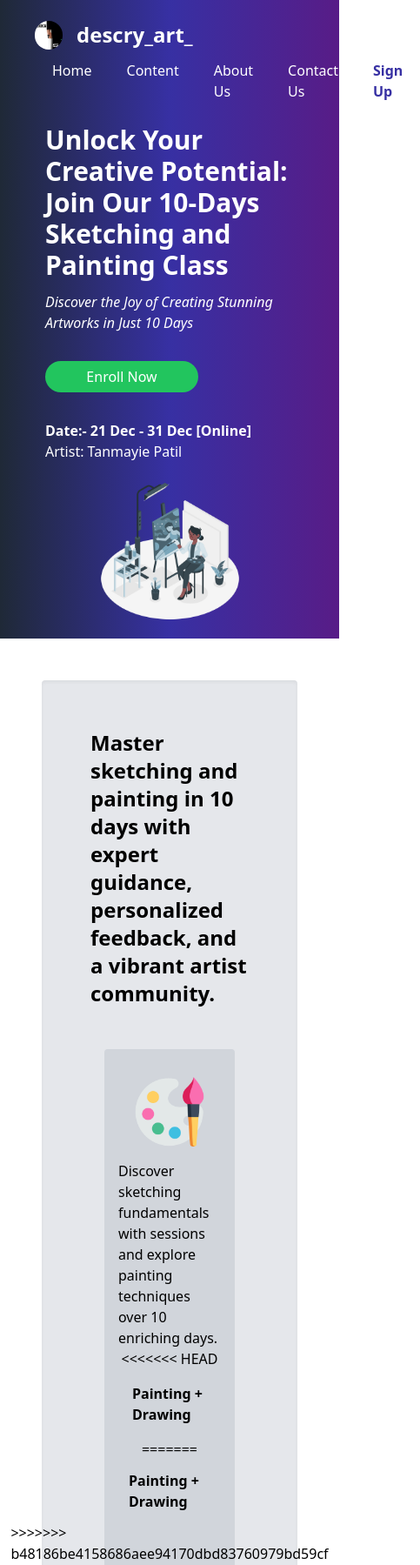
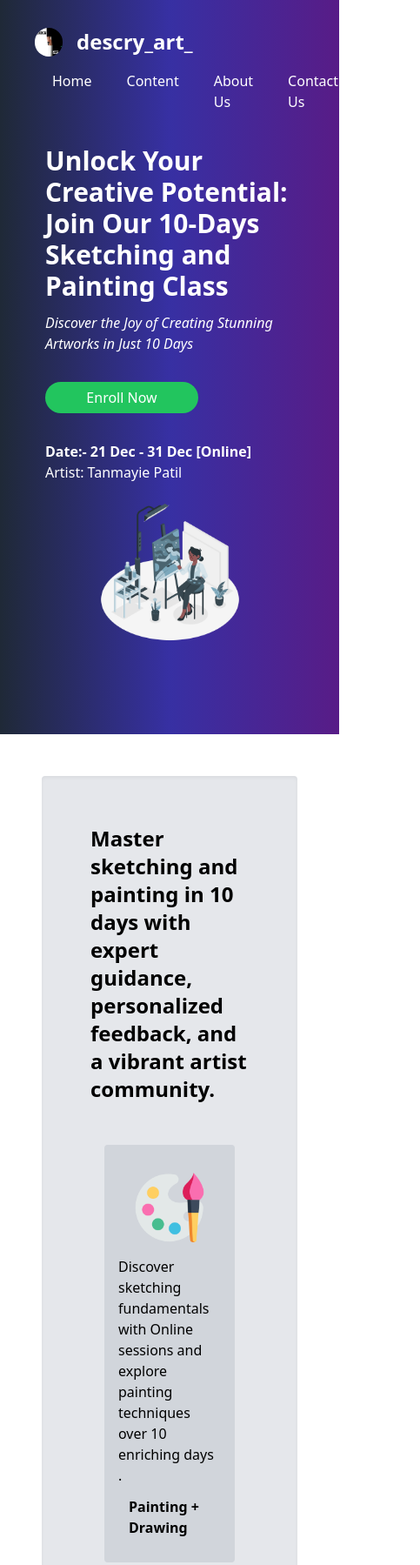
Before and after one commit to Tanmayie03/descry_art_, a plain HTML site: page index.html in a window 390 px wide. Shown: the top 1799 px of the page at 87% size, 483 px wide, since content can reach past the window. Drawn offline with nearby package versions, Linux system fonts and the light colour scheme.

Commit message:
some changes

```diff
--- a/index.html
+++ b/index.html
@@ -11,18 +11,18 @@
     <title>Fourth Day Practice</title>
 </head>
 <body >
-    <div class="bg-gradient-to-r from-gray-800 via-indigo-800 to-purple-900  text-white px-6 ">
-        <div class="navbar flex flex-col lg:flex-row space-y-3 lg:space-y-0 px-4 py-6 justify-between">
+    <div class="bg-gradient-to-r from-gray-800 via-indigo-800 to-purple-900  h-screen overflow-hidden text-white px-6 ">
+        <div class="navbar flex flex-col lg:flex-row space-y-3 lg:space-y-0 px-4 py-8 justify-between">
             <div class="flex flex-row"><img src="images/descry.jpg" class="w-8 rounded-full">
             <h1 class="px-4 font-bold text-2xl">descry_art_</h1>
             </div>
             <div>
                 <ul class="flex flex-row  ">
-                    <li class="px-5 border-transparent border-b-2 hover:border-black ">Home</li>
-                    <li class="px-5 border-transparent border-b-2 hover:border-white ">Content</li>
-                    <li class="px-5 border-transparent border-b-2 hover:border-white ">About Us</li>
-                    <li class="px-5 border-transparent border-b-2 hover:border-white ">Contact Us</li>
-                    <li class="px-5 rounded-full font-bold bg-white text-indigo-800 w-28 ">Sign Up</li>
+                    <li class="px-5 border-transparent border-b-2 hover:border-white py-1">Home</li>
+                    <li class="px-5 border-transparent border-b-2 hover:border-white py-1">Content</li>
+                    <li class="px-5 border-transparent border-b-2 hover:border-white py-1">About Us</li>
+                    <li class="px-5 border-transparent border-b-2 hover:border-white py-1">Contact Us</li>
+                    <li class="px-5 rounded-full font-bold bg-white text-indigo-800 w-28 py-1 ">Sign Up</li>
                 </ul>
             </div>
         </div>
@@ -36,7 +36,7 @@
                 <p class="font-light space-y-0 md:space-y-2  ">Artist: Tanmayie Patil</p>
 
             </div>
-            <img src="images/Restorer-amico.png" class="py-4 w-1/2  lg:w-5/12 transform hover:scale-90"  alt=""  >
+            <img src="images/Restorer-amico.png" class="py-4 w-1/2  lg:w-5/12  "  alt=""  >
         </div>
     </div>
 
@@ -48,12 +48,11 @@
                 <div>
                 <img src="/images/paint_1158164.png" alt="" width="80px"class="m-4">
                 </div>
-                <p>Discover sketching fundamentals with sessions and explore painting techniques over 10 enriching days.</p>
-<<<<<<< HEAD
-                <span class="font-bold m-4 ">Painting + Drawing</span>
-=======
-                <span class="font-bold m-3  ">Painting + Drawing</span>
->>>>>>> b48186be4158686aee94170dbd83760979bd59cf
+                <p>Discover sketching fundamentals with Online sessions and explore painting techniques over 10 enriching days .</p>
+
+                <span class="font-bold m-3 ">Painting + Drawing</span>
+
+
 
             </div>
             <div class="card w-full  lg:w-1/4 flex flex-col  items-center rounded bg-gray-300 bg-opacitiy-75 p-4 transform hover:scale-110">
@@ -99,7 +98,7 @@
         </div>
     </div>
 
-        <div class="about bg-indigo-900 text-white p-20 w-full">
+        <div class="about bg-indigo-900 text-white h-screen p-20 w-full">
             <h1 class="font-bold text-3xl p-4">ABOUT US</h1>
             <p class=" px-4">We are the passionate artist who are interseted to spread love through art. We are here to build you art skills and guide up your talent to up height.</p>
             <div class="members mx-3 my-6 p-9 flex flex-col lg:flex-row justify-between bg-indigo-800 bg-opacitiy-30 shadow-xl rounded-md">
@@ -113,7 +112,7 @@
             </div>
         </div>
 
-    <div class="w-full h-full p-12 " >
+    <div class="w-full h-full p-12 h-screen" >
         <div class="bg-gray-200 p-10 flex flex-col items-center shadow-inner ">
             <h1 class="text-3xl font-bold  p-4 text-indigo-800">CONTACT US</h1>
             <form class=" rounded  bg-indigo-700 m-6 p-9 flex flex-col justify-center text-white" >
@@ -123,8 +122,6 @@
             </form>
             <p>Terms & Conditions| Privacy Policy| Support</p>
         </div>
-    </div>
-
         <div class="bg-indigo-600 text-white  ">
             <div class="flex flex-row justify-center p-4">
                 <img src="images/instagram.png" alt="" width="40px" class="px-2 mx-2">
@@ -133,5 +130,7 @@
                 <img src="images/gmail.png" alt="" width="40px" class="px-2 mx-2">
             </div>
         </div>
+    </div>
+
 </body>
 </html>
```
Lines whose indentation alone changed are shown as unchanged.
